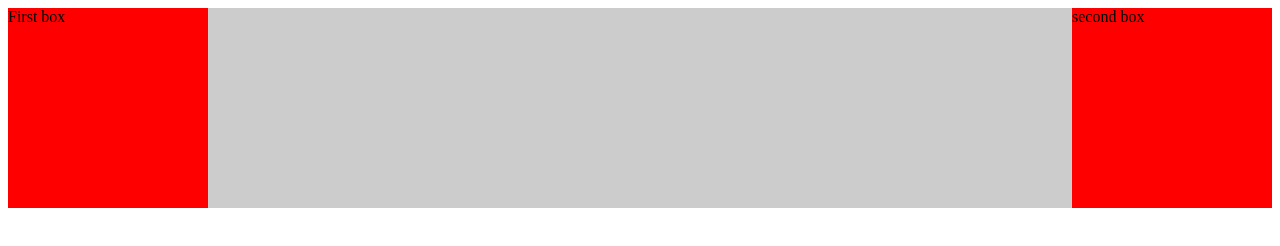
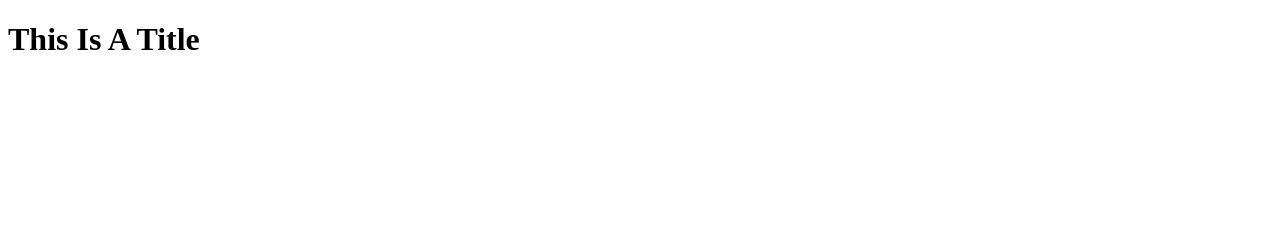
Before and after one commit to soni-R/css-and-css3, a plain HTML site: page index.html in a window 1280 px wide. Drawn offline with Linux system fonts and the light colour scheme.

Commit message:
About text-transform

```diff
--- a/index.html
+++ b/index.html
@@ -5,9 +5,6 @@
 	<link rel="stylesheet" href="style.css">
 </head>
 <body>
-	<div class="container clearfix">
-		<div class="box float-left">First box</div>
-		<div class="box float-right">second box</div>
-	</div>
+	<h1>This is a title</h1>
 </body>
 </html>
--- a/style.css
+++ b/style.css
@@ -1,31 +1,8 @@
-.container{
-	background: #ccc;
+h1{
+	text-transform: capitalize;
 }
 
-.box{
-	background: red;
-	width: 200px;
-	height: 200px;
-}
-
-.float-left{
-	float: left;
-}
-
-.float-right{
-	float: right;
-}
-
-.clearfix:before,
-.clearfix:after{
-	content:" ";
-	display: table;
-}
-
-.clearfix:after{
-	clear: both;
-}
-
-.clearfix{
-	*zoom: 1;  /*for older IE versions that do not support before and after pseudo class*/
-}
+/*
+syntax:
+text-transform: none|capitalize|uppercase|lowercase|initial|inherit;
+*/
```
